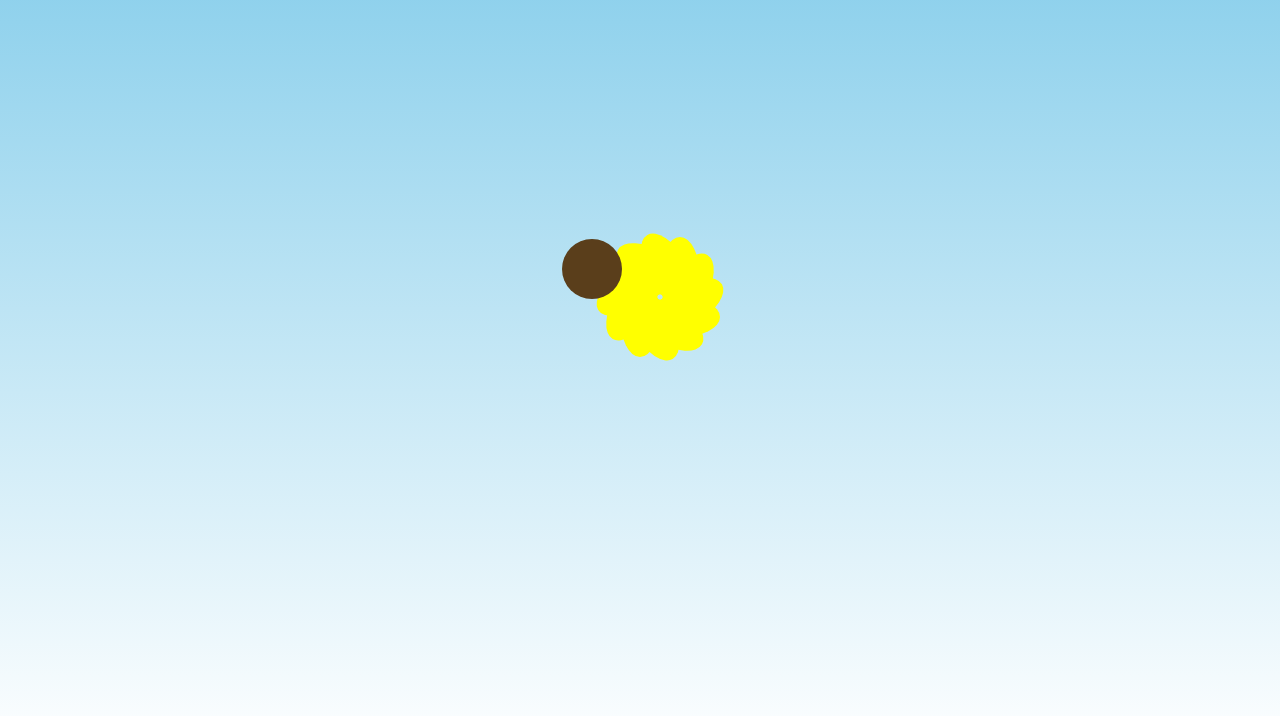
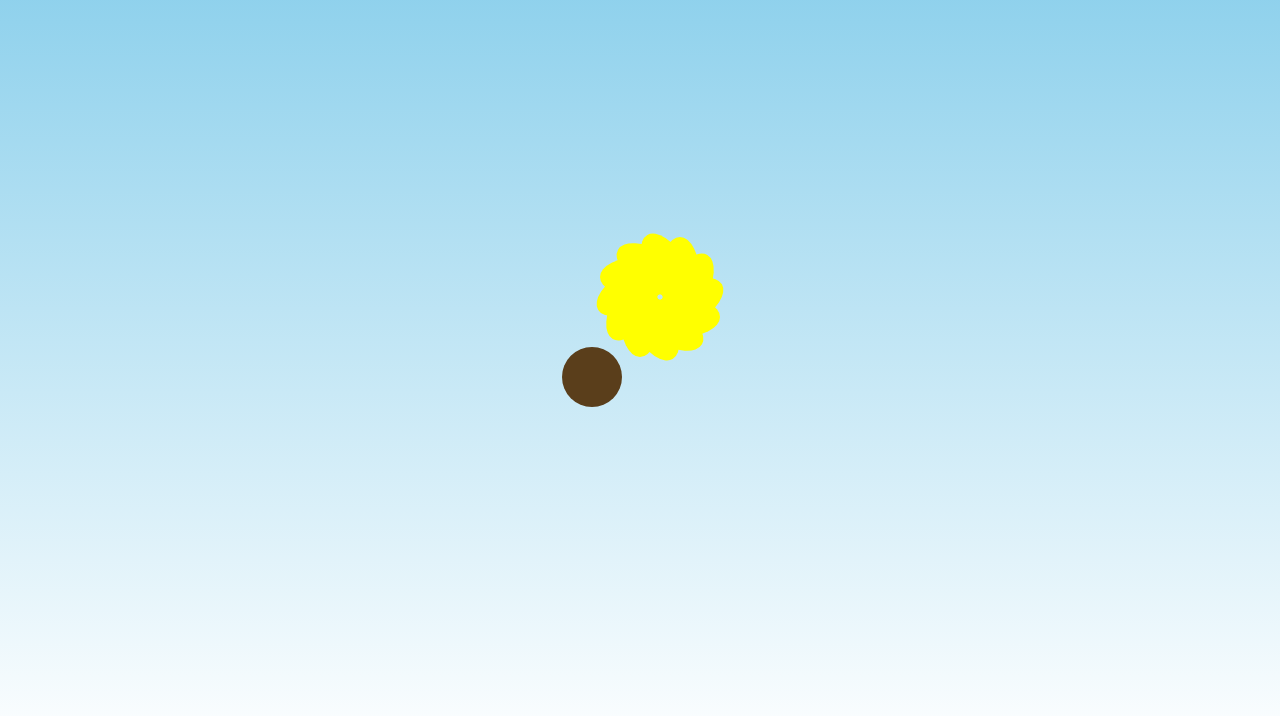
Before and after one commit to urielsuarezbaltazar/Mi-Flor, a plain HTML site: page index.html in a window 1280 px wide. Shown: the part 60-776 px from the top of the page. Drawn offline with Linux system fonts and the light colour scheme.

Commit message:
Update styles.css

```diff
--- a/styles.css
+++ b/styles.css
@@ -46,7 +46,7 @@ body {
     height: 60px;
     background: #5a3e1b;
     border-radius: 50%;
-    top: 10%;
+    top: 100%;
     left: 10%;
     transform: translate(-50%, -50%);
     z-index: 2;
```
